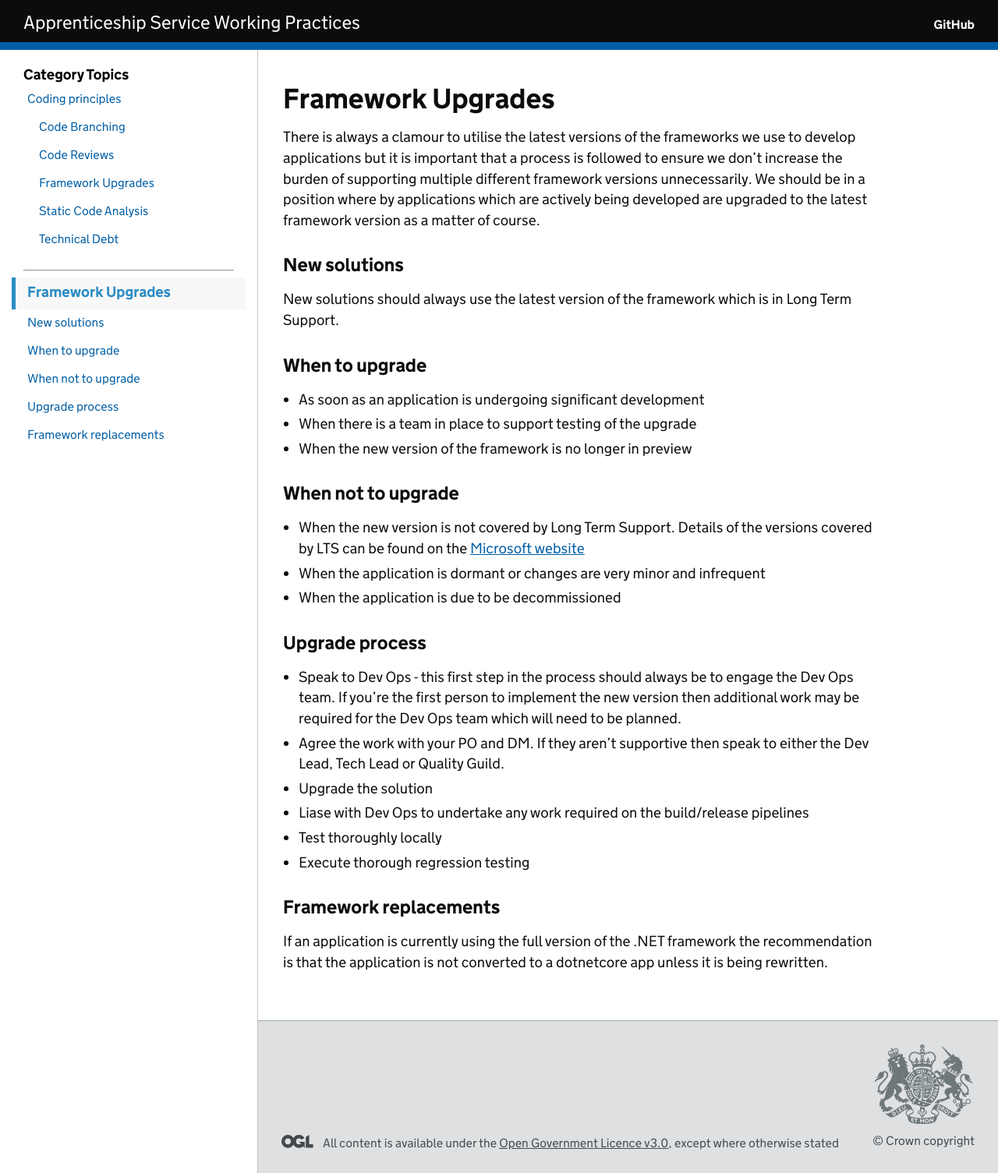
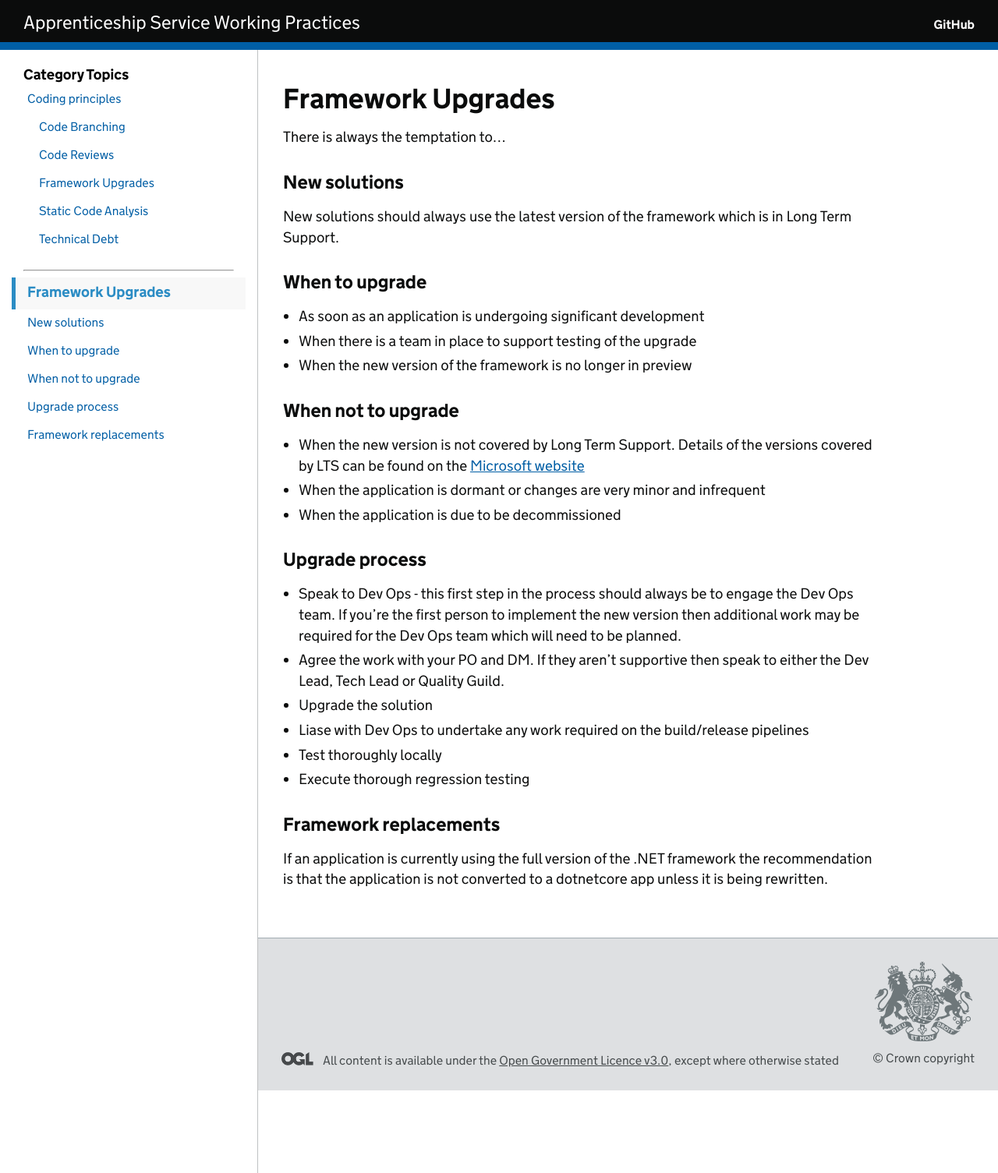
Before and after one commit to SkillsFundingAgency/das-technical-guidance, a Jekyll site: the page built from collections/_development/framework-upgrade-roadmap.md, in a window 1280 px wide. Shown: the whole page at 78% size. Built offline with Jekyll 4.4.1, drawn with Linux system fonts in a browser that asks for light colours.

Commit message:
Update collections/_development/framework-upgrade-roadmap.md
Co-authored-by: dannygb <DannyGB@users.noreply.github.com>

```diff
--- a/collections/_development/framework-upgrade-roadmap.md
+++ b/collections/_development/framework-upgrade-roadmap.md
@@ -6,7 +6,7 @@ category: development
 
 ## Framework Upgrades
 
-There is always a clamour to utilise the latest versions of the frameworks we use to develop applications but it is important that a process is followed to ensure we don't increase the burden of supporting multiple different framework versions unnecessarily.  We should be in a position where by applications which are actively being developed are upgraded to the latest framework version as a matter of course.
+There is always the temptation to...
 
 ### New solutions
 
```
